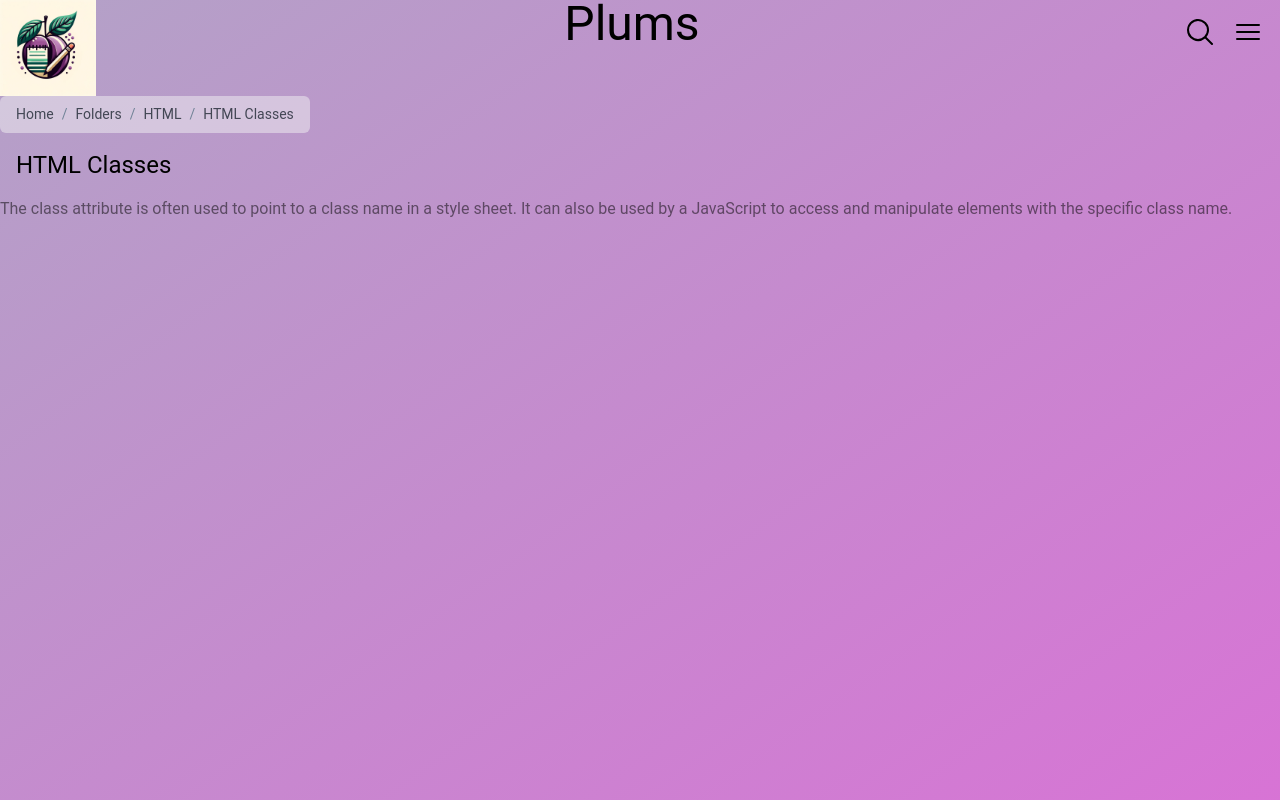
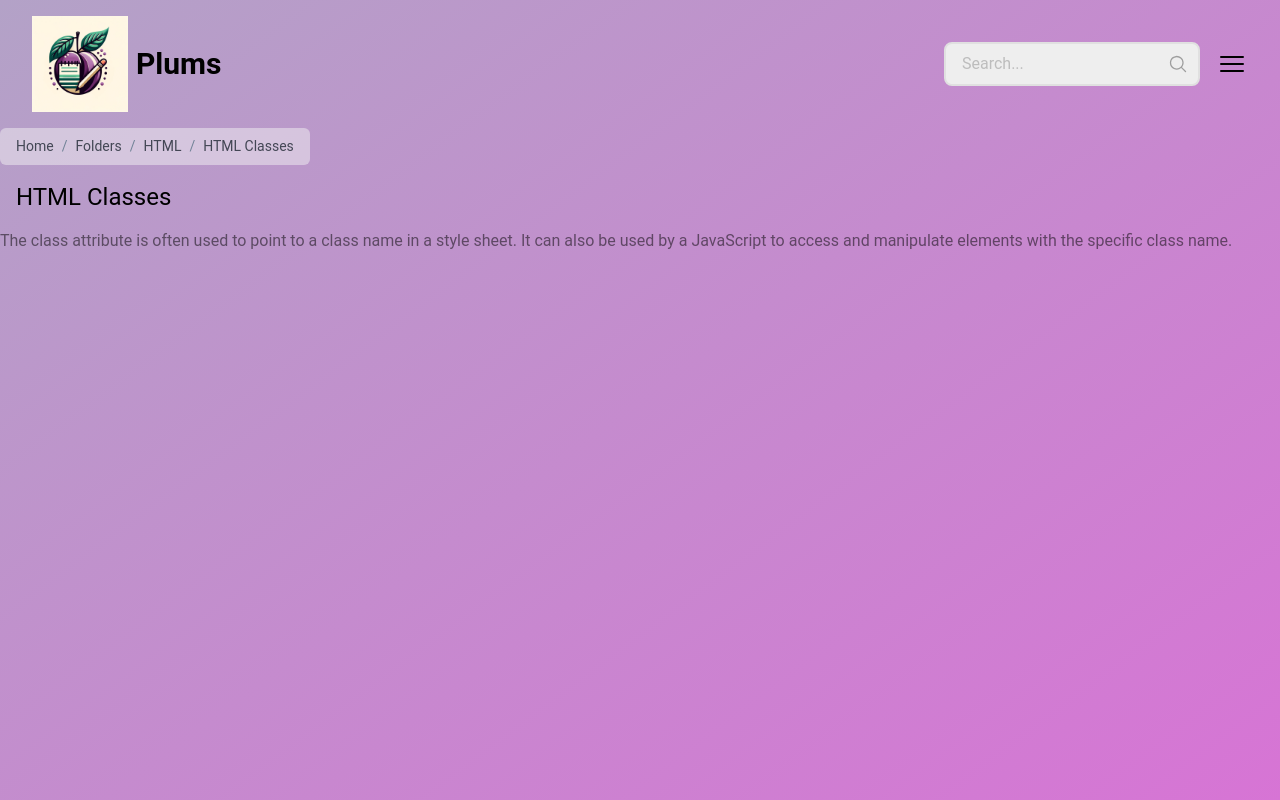
Before and after one commit to Gavhart/plums, a Next.js app: page /folders/1/1 in a window 1280 px wide. Shown: the top 800 px of the page. Built offline with nearby package versions, Linux system fonts and the light colour scheme.

Commit message:
not perfect but search bar is there

```diff
--- a/src/components/Header.tsx
+++ b/src/components/Header.tsx
@@ -1,19 +1,25 @@
-
 import React from 'react';
 import logo from '../assets/plums.webp';
 import { MagnifyingGlassIcon, Bars3Icon } from '@heroicons/react/24/solid';
 
-
 const Header = () => {
   return (
-    <header className= 'flex justify-between align-middle'>
-    <img className='w-24 h-24' src={logo.src} alt="Logo" />
-      <h1 className={'flex text-5xl text-center'}>
-      Plums
-        </h1>
-        <div className="flex gap-4 p-4">
-      <MagnifyingGlassIcon className="w-8 h-8" />
-      <Bars3Icon className="w-8 h-8" />
+    <header className='flex flex-col md:flex-row justify-between items-center px-4 py-2 md:px-8 md:py-4'>
+      <div className='flex items-center'>
+        <img className='w-16 h-16 md:w-24 md:h-24' src={logo.src} alt="Logo" />
+        <h1 className='text-xl md:text-3xl font-bold ml-2'>Plums</h1>
+      </div>
+      <div className='flex items-center mt-4 md:mt-0'>
+        {/* Search bar */}
+        <div className="relative">
+          <input
+            type="text"
+            placeholder="Search..."
+            className="bg-gray-200 border-2 border-gray-300 rounded-lg py-2 px-4 focus:outline-none focus:border-blue-500"
+          />
+          <MagnifyingGlassIcon className="absolute top-3 right-3 w-5 h-5 text-gray-500" />
+        </div>
+        <Bars3Icon className="w-8 h-8 ml-4" />
       </div>
     </header>
   );
```
